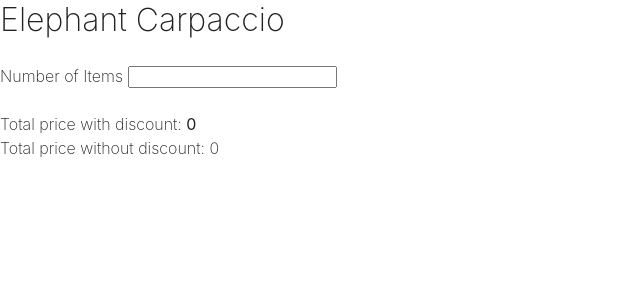
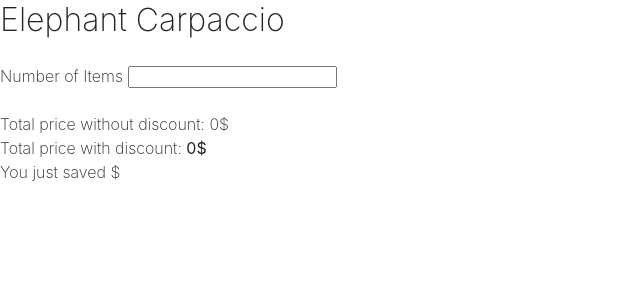
Before and after one commit to superzadeh/elephant-carpaccio, a Next.js app: page / in a window 1280 px wide. Shown: the top 300 px of the page, without its empty margins (0-640 px from the left). Built offline with nearby package versions, Linux system fonts and the light colour scheme.

Commit message:
sprint 4

```diff
--- a/pages/index.js
+++ b/pages/index.js
@@ -33,13 +33,15 @@ export default class home extends Component {
     const quantity = event.target.value
     const amount = quantity * price
     const discounted = applyDiscount(amount)
+    const saving =  amount - discounted
     this.setState({
       priceDiscounted: discounted,
-      priceWithoutDiscount: amount
+      priceWithoutDiscount: amount,
+      saving,
     })
   }
   render() {
-    const { priceDiscounted, priceWithoutDiscount } = this.state
+    const { priceDiscounted, priceWithoutDiscount, saving } = this.state
     return (
       <div className="container">
         <h1>Elephant Carpaccio</h1>
@@ -49,10 +51,11 @@ export default class home extends Component {
         <input name="quantity" type="text" onChange={this.handleQuantityChange} />
         <br />
         <br />
+        <div>Total price without discount: {priceWithoutDiscount}$</div>
         <div>
-          Total price with discount: <strong>{priceDiscounted}</strong>
+          Total price with discount: <strong>{priceDiscounted}$</strong>
         </div>
-        <div>Total price without discount: {priceWithoutDiscount}</div>
+        <div>You just saved {saving}$</div>
         <style global jsx>
           {style}
         </style>
```
